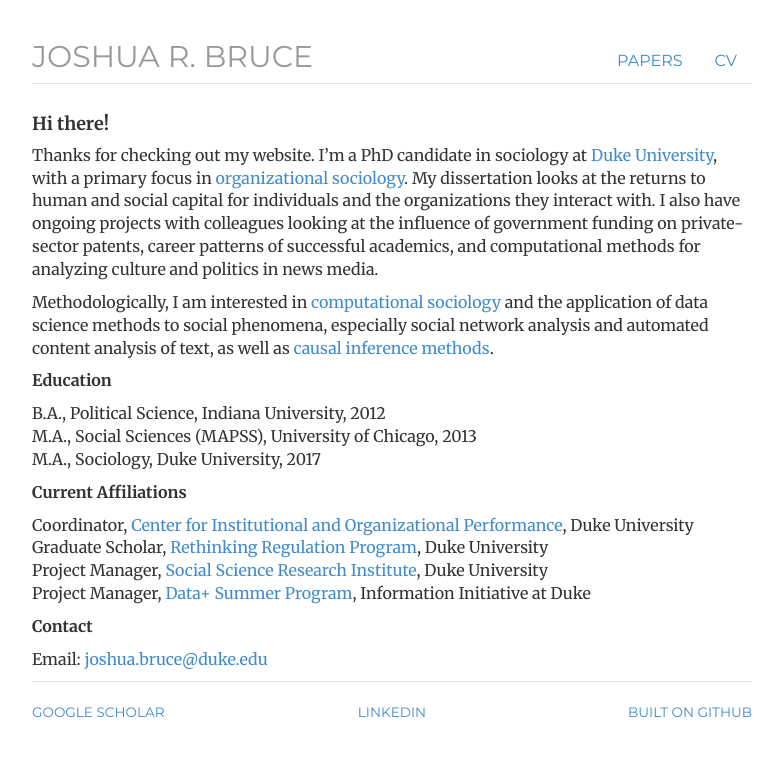
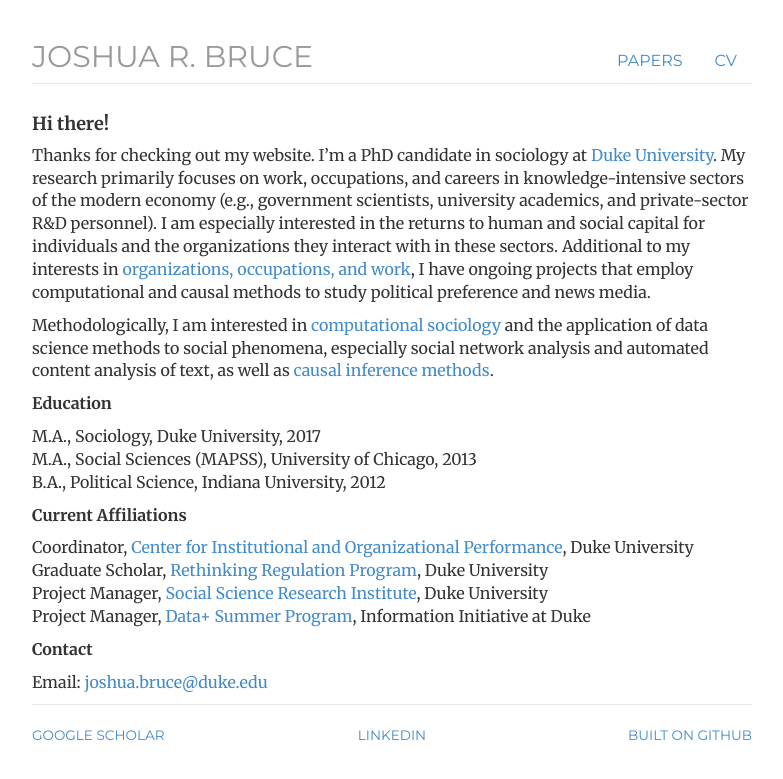
Before and after one commit to joshuarbruce/joshuarbruce.github.io, a Jekyll site: the page built from index.html, in a window 1280 px wide. Shown: the top 779 px of the page, without its empty margins (248-1031 px from the left). Built offline with Jekyll 4.4.1, drawn with Linux system fonts in a browser that asks for light colours; nearby versions of some CDN libraries.

Commit message:
Update index.html

```diff
--- a/index.html
+++ b/index.html
@@ -4,15 +4,15 @@
 ---
 <div class="blurb">
 	<h4>Hi there!</h4>
-	<p>Thanks for checking out my website. I’m a PhD candidate in sociology at <a href="http://sociology.duke.edu/" target="_blank">Duke University</a>, with a primary focus in <a href="http://www.annualreviews.org/doi/pdf/10.1146/annurev.soc.30.012703.110644" target="_blank">organizational sociology</a>. My dissertation looks at the returns to human and social capital for individuals and the organizations they interact with. I also have ongoing projects with colleagues looking at the influence of government funding on private-sector patents, career patterns of successful academics, and computational methods for analyzing culture and politics in news media.</p>
+	<p>Thanks for checking out my website. I’m a PhD candidate in sociology at <a href="http://sociology.duke.edu/" target="_blank">Duke University</a>. My research primarily focuses on work, occupations, and careers in knowledge-intensive sectors of the modern economy (e.g., government scientists, university academics, and private-sector R&amp;D personnel). I am especially interested in the returns to human and social capital for individuals and the organizations they interact with in these sectors. Additional to my interests in <a href="https://oowsection.org/" target = "_blank">organizations, occupations, and work</a>, I have ongoing projects that employ computational and causal methods to study political preference and news media.</p>
 
 	<p>Methodologically, I am interested in <a href="https://en.wikipedia.org/wiki/Computational_sociology" target="_blank">computational sociology</a> and the application of data science methods to social phenomena, especially social network analysis and automated content analysis of text, as well as <a href="https://arxiv.org/pdf/1003.2619v1.pdf" target="_blank">causal inference methods</a>.
 	</p>
     <p><b>Education</b></p>
     <p>
-        B.A., Political Science, Indiana University, 2012<br>
+        M.A., Sociology, Duke University, 2017<br>
         M.A., Social Sciences (MAPSS), University of Chicago, 2013<br>
-        M.A., Sociology, Duke University, 2017<br>
+	B.A., Political Science, Indiana University, 2012<br>
     </p>
 	<p><b>Current Affiliations</b></p>
 	<p>
```
